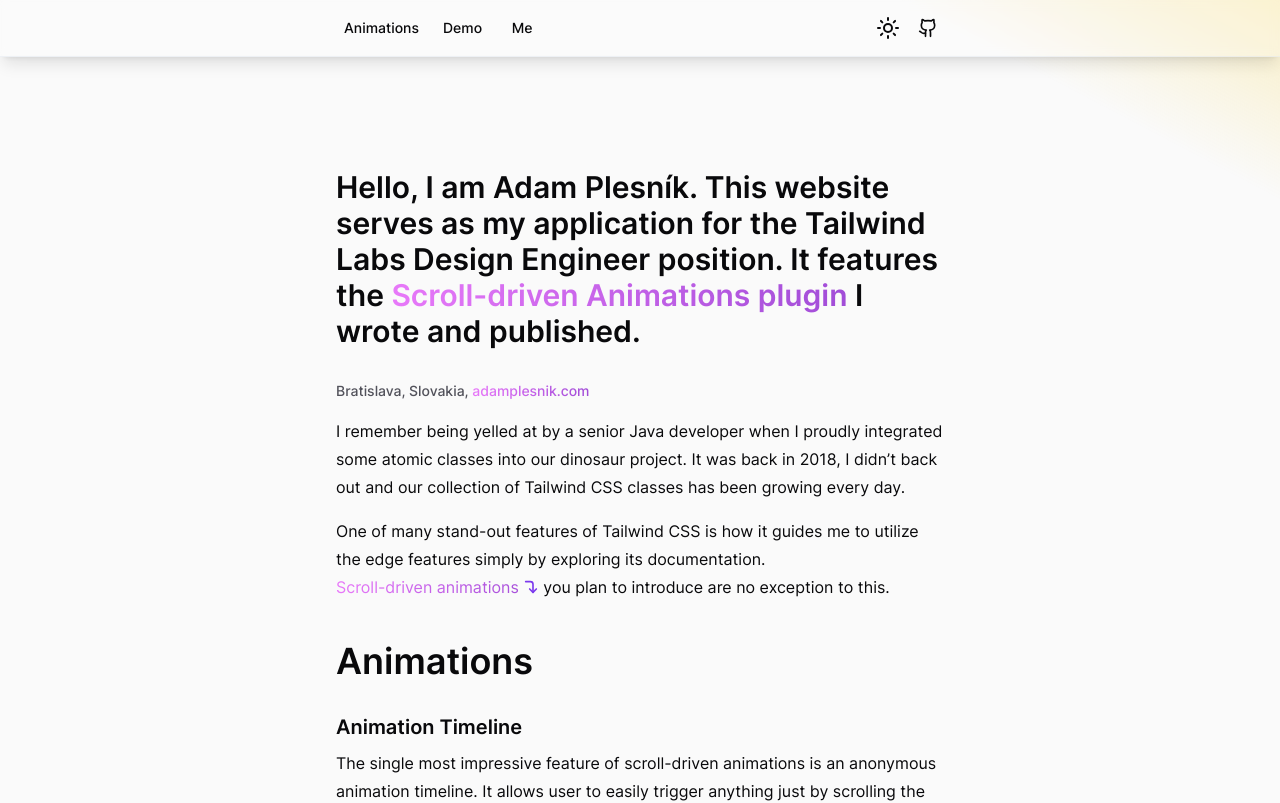
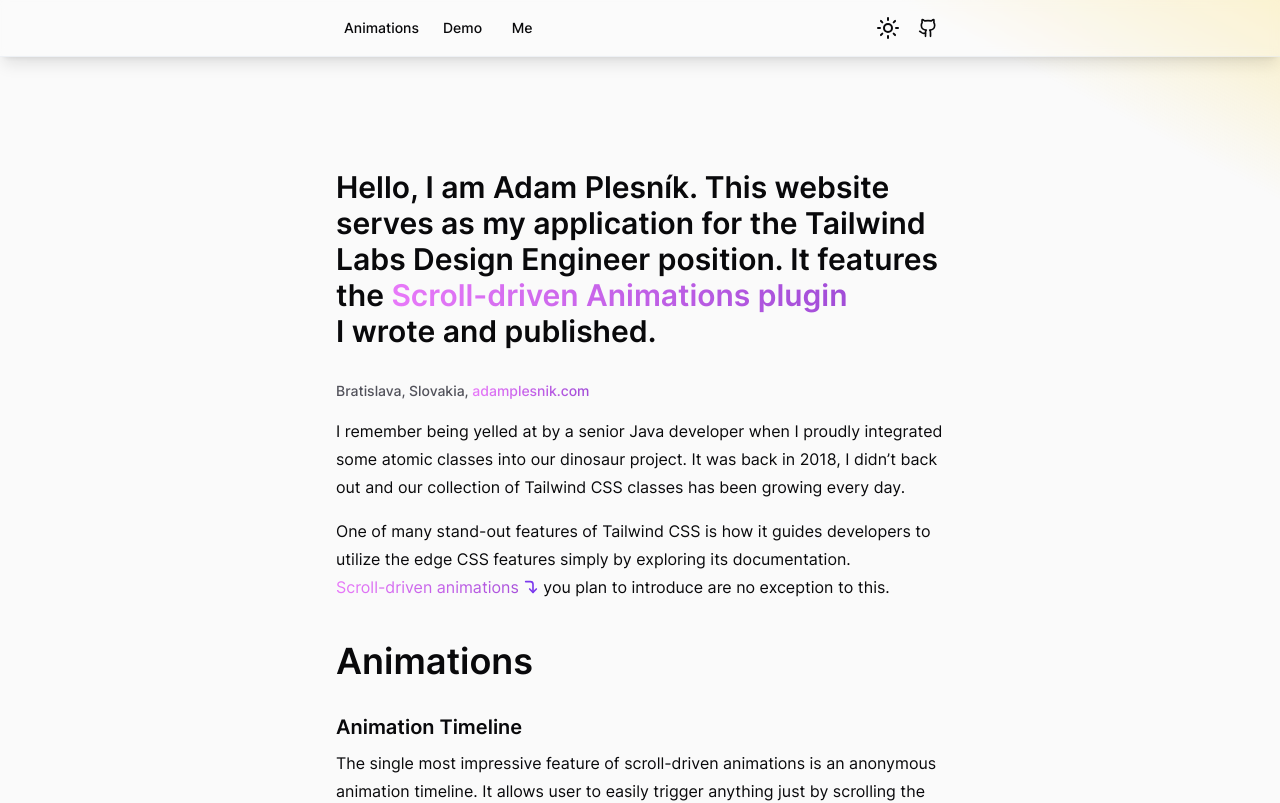
Before and after one commit to adamplesnik/tailwindcss-scroll-driven-animations, a React (Vite) app: page / in a window 1280 px wide. Shown: the top 803 px of the page. Built offline with nearby package versions, Linux system fonts and the light colour scheme; what @adam.plesnik/tailwindcss-scroll-driven-animations would draw is missing.

Commit message:
Fix texts

```diff
--- a/src/App.tsx
+++ b/src/App.tsx
@@ -11,7 +11,7 @@
     <div className="flex flex-col items-center justify-center">
       <PageBackground />
       <Nav />
-      <div className={'relative z-10 w-full max-w-screen-md p-8 md:p-16 lg:p-20'}>
+      <div className="relative z-10 w-full max-w-screen-md p-8 md:p-16 lg:p-20">
         <div className="w-full">
           <MainTitle />
           <Intro />
--- a/src/partials/Intro.tsx
+++ b/src/partials/Intro.tsx
@@ -11,8 +11,8 @@
         of Tailwind CSS classes has been growing every day.
       </Paragraph>
       <Paragraph>
-        One of many stand-out features of Tailwind CSS is how it guides me to utilize the edge
-        features simply by exploring its documentation.{' '}
+        One of many stand-out features of Tailwind CSS is how it guides developers to utilize the
+        edge CSS features simply by exploring its documentation.{' '}
         <Link href={'#code'} Icon={CornerRightDown} target={''}>
           Scroll-driven animations
         </Link>{' '}
--- a/src/partials/MainTitle.tsx
+++ b/src/partials/MainTitle.tsx
@@ -16,7 +16,7 @@
         >
           Scroll-driven Animations plugin
         </Link>{' '}
-        I wrote and published.
+        I&nbsp;wrote and published.
       </Heading>
       <Paragraph size={'small'} className={'text-zinc-600 dark:text-zinc-400'}>
         Bratislava, Slovakia,{' '}
```
